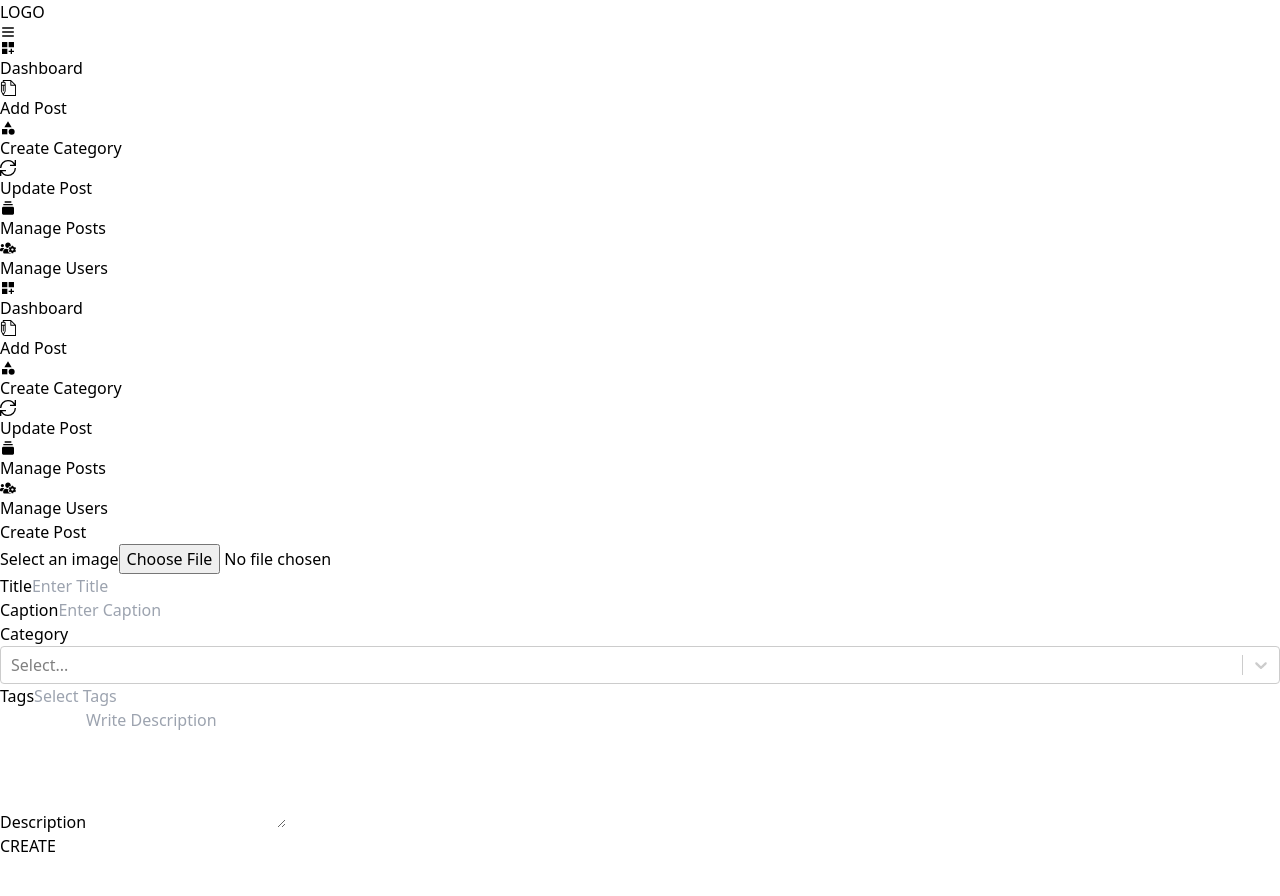
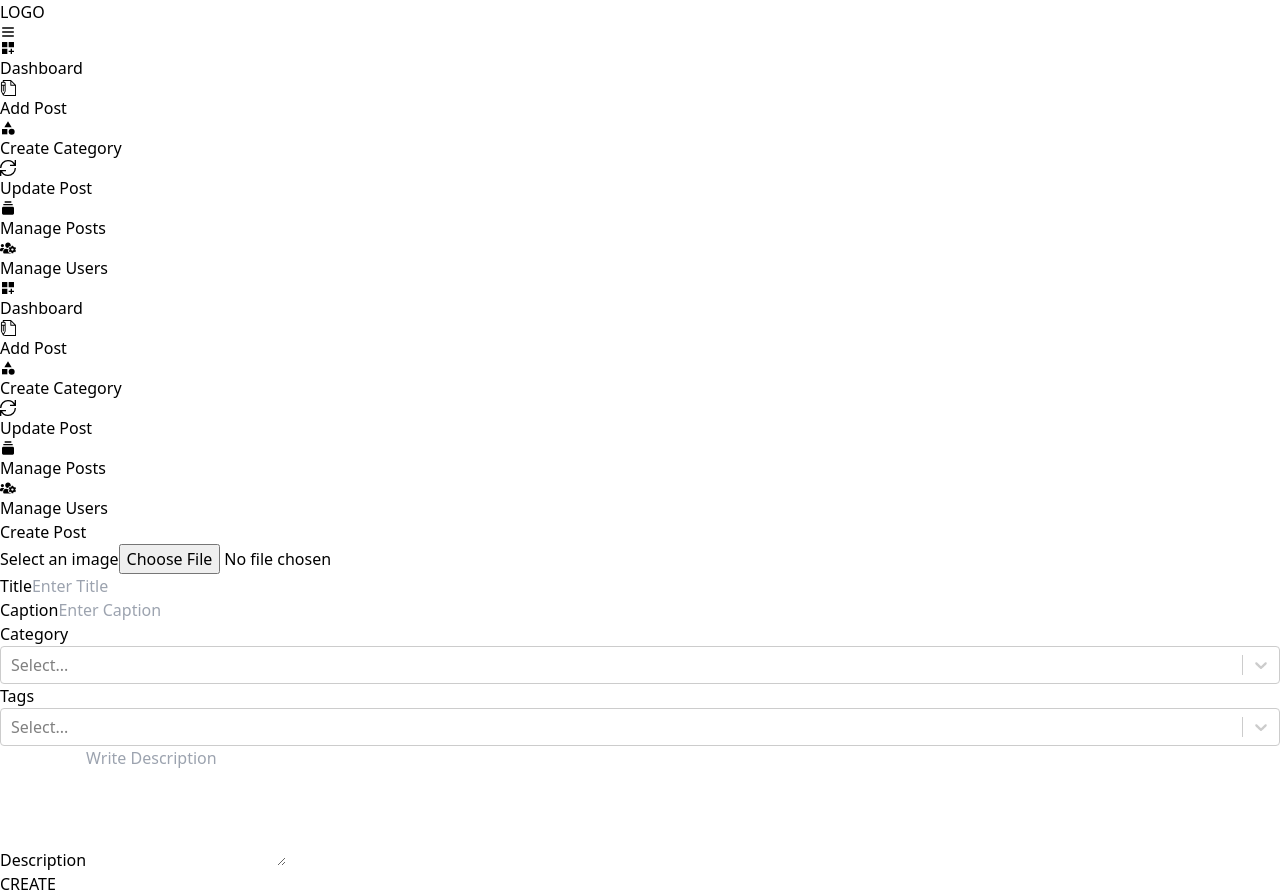
Before and after one commit to iamyogess/MERN-BLOG, a React (Vite) app in the folder client/: page /admin/add-post in a window 1280 px wide. Before the commit the page ends 858 px from the top, so only its background shows below. Built offline with nearby package versions, Linux system fonts and the light colour scheme; no server answers.

Commit message:
creatable select

```diff
--- a/client/src/pages/admin/pages/AddPost.jsx
+++ b/client/src/pages/admin/pages/AddPost.jsx
@@ -5,6 +5,7 @@ import { useNavigate } from "react-router-dom";
 import { toast } from "react-hot-toast";
 import MultiSelectTagDropdown from "../components/MultiSelectTagDropdown";
 import { getCategories } from "../../../services/category";
+import CreatableSelect from "react-select/creatable";
 
 // Utility function to format category options for the dropdown
 const categoryToOption = (category) => ({
@@ -181,7 +182,7 @@ const AddPost = () => {
           >
             Tags
           </label>
-          <input
+          {/* <input
             type="text"
             name="tags"
             id="tags"
@@ -189,6 +190,13 @@ const AddPost = () => {
             placeholder="Select Tags"
             aria-label="Select Tags"
             className="w-full px-4 py-3 border border-gray-300 rounded-lg"
+          /> */}
+          <CreatableSelect
+            className="w-full px-4 py-3 border border-gray-300 rounded-lg"
+            id="tags"
+            defaultValue={null}
+            isMulti
+            onChange={(newValue) => setTags(newValue.map((item) => item.value))}
           />
         </div>
         <div className="flex items-start flex-col w-full max-w-xs">
```
